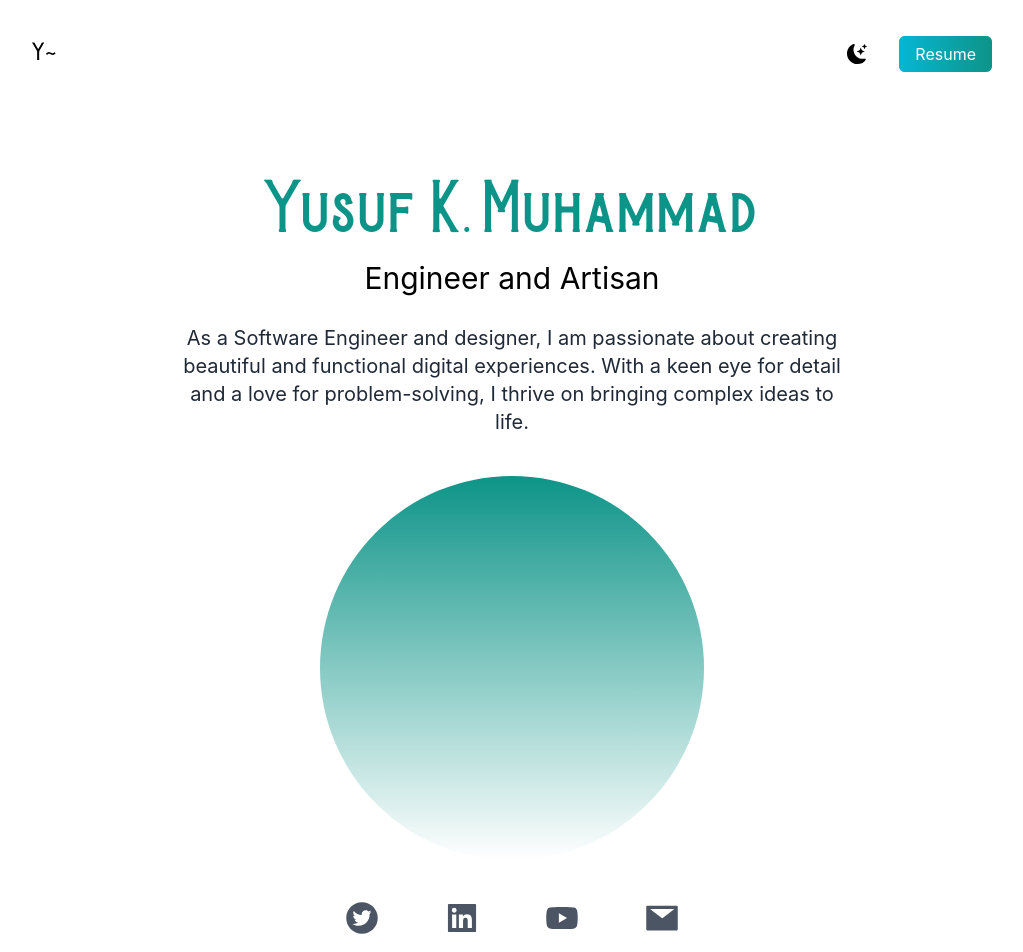
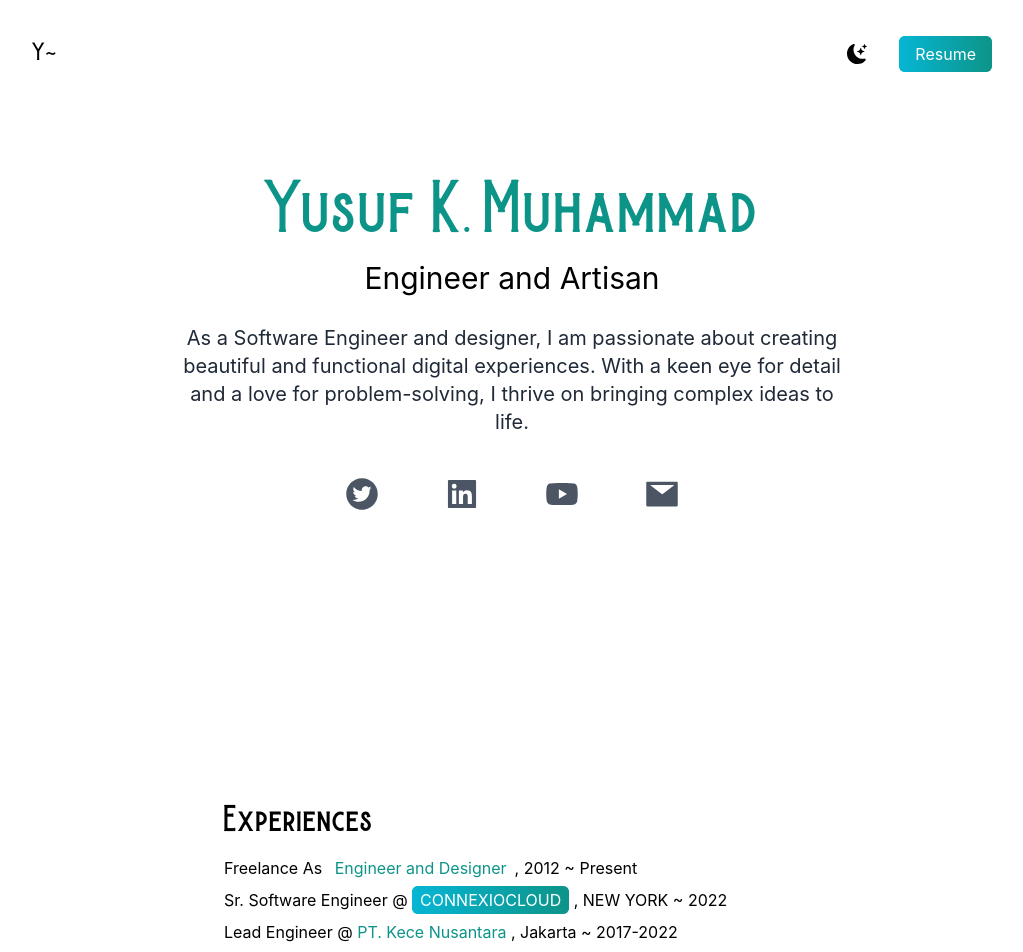
Before and after one commit to kyusufm/kyusufm.github.io, a Next.js app: page / in a window 1280 px wide. Shown: the top 952 px of the page, without its empty margins (128-1151 px from the left). Built offline with nearby package versions, Linux system fonts and the light colour scheme.

Commit message:
Update index.tsx

```diff
--- a/pages/index.tsx
+++ b/pages/index.tsx
@@ -47,9 +47,9 @@ export default function Home() {
           As a Software Engineer and designer, I am passionate about creating beautiful and functional digital experiences. With a keen eye for detail and a love for problem-solving, I thrive on bringing complex ideas to life.
           </p>
         </div>
-        <div className="relative mx-auto bg-gradient-to-b from-teal-600  rounded-full w-80 h-80 mb-10 overflow-hidden md:h-96 md:w-96">
-          {/* <Image src={ylogo} fill className="rounded-full" alt={''}/> */}
-        </div>
+        {/* <div className="relative mx-auto bg-gradient-to-b from-teal-600  rounded-full w-80 h-80 mb-10 overflow-hidden md:h-96 md:w-96">
+          <Image src={ylogo} fill className="rounded-full" alt={''}/>
+        </div> */}
 
         <div className="text-4xl flex justify-center gap-16 pb-10 text-gray-600 dark:text-white">
           <a href="twitter.com/kyusufm" className="hover:text-blue-400"><AiFillTwitterCircle /></a>
```
